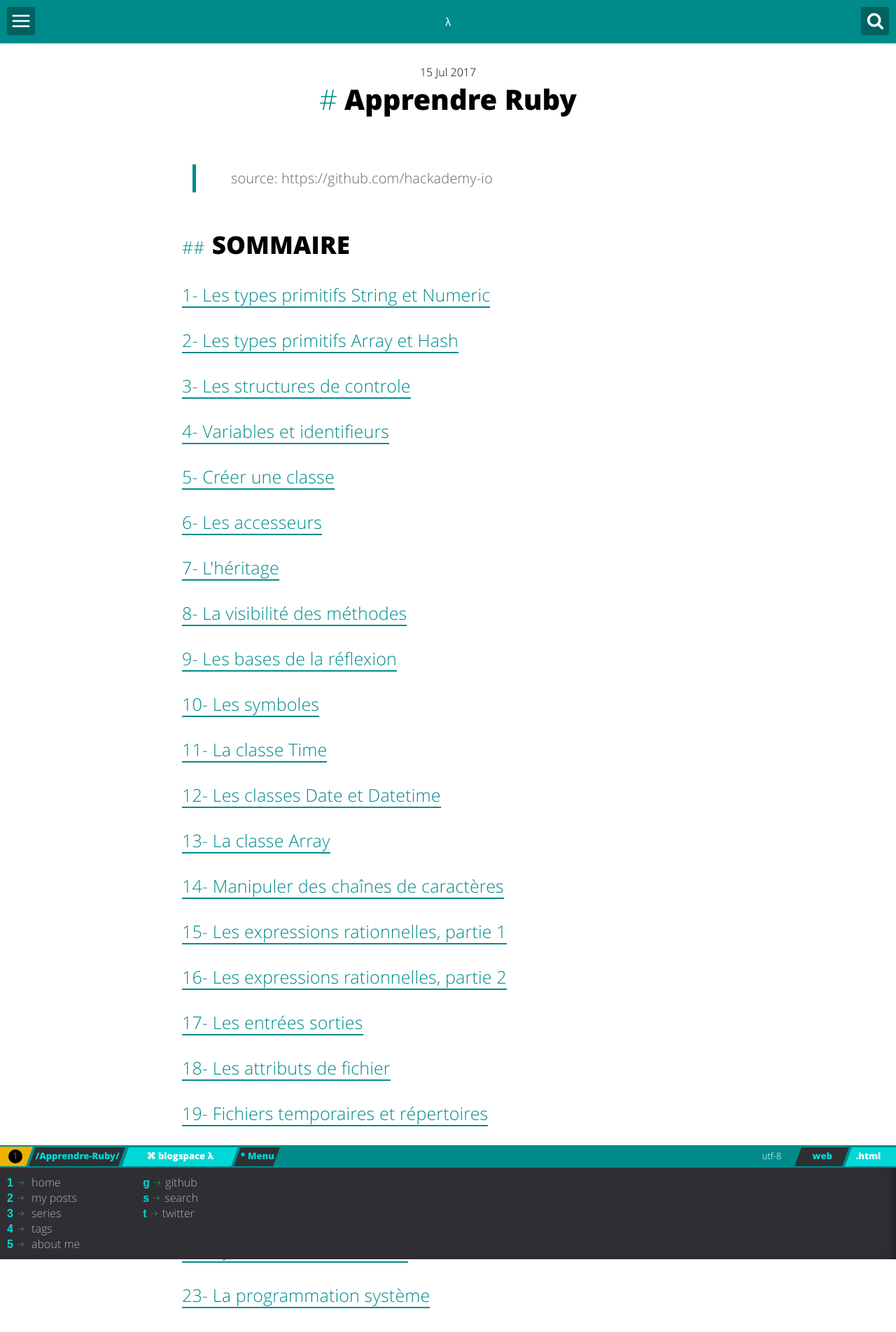
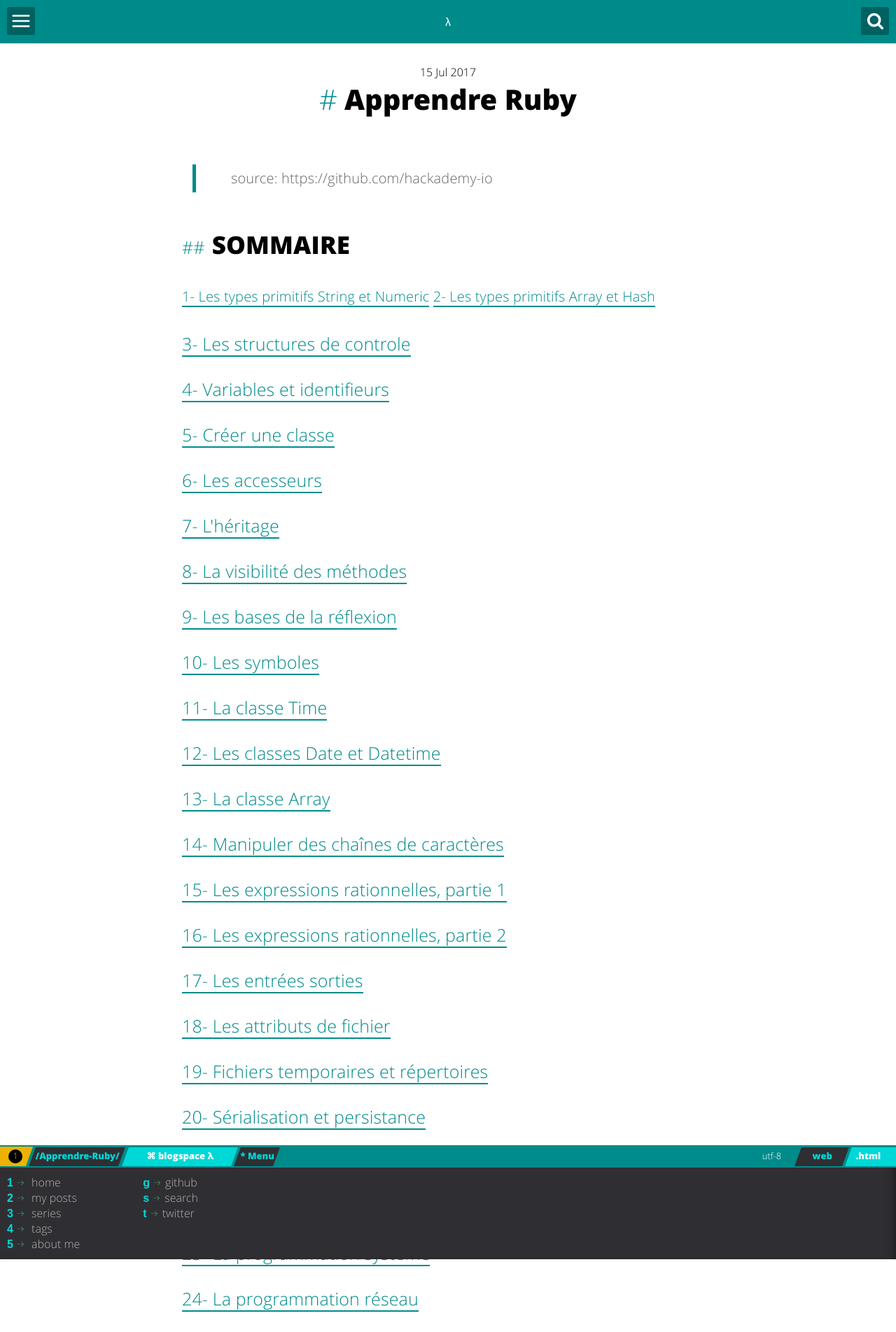
Before and after one commit to fasca/fasca.github.io, a Jekyll site: the page built from _posts/2017-07-15-Apprendre-Ruby.md, in a window 1280 px wide. Shown: the top 1904 px of the page at 70% size. Built offline with Jekyll 4.4.1, drawn with Linux system fonts in a browser that asks for light colours; comment, search, counter and statistics services are not loaded.

Commit message:
modif menu

```diff
--- a/_posts/2017-07-15-Apprendre-Ruby.md
+++ b/_posts/2017-07-15-Apprendre-Ruby.md
@@ -15,8 +15,8 @@ published: true
 
 ## **SOMMAIRE**
 
-<h3><a href="#1">1- Les types primitifs String et Numeric</a></h3>
-<h3><a href="#2">2- Les types primitifs Array et Hash</a></h3>
+<a href="#1">1- Les types primitifs String et Numeric</a>
+<a href="#2">2- Les types primitifs Array et Hash</a>
 <h3><a href="#3">3- Les structures de controle</a></h3>
 <h3><a href="#4">4- Variables et identifieurs</a></h3>
 <h3><a href="#5">5- Créer une classe</a></h3>
```
